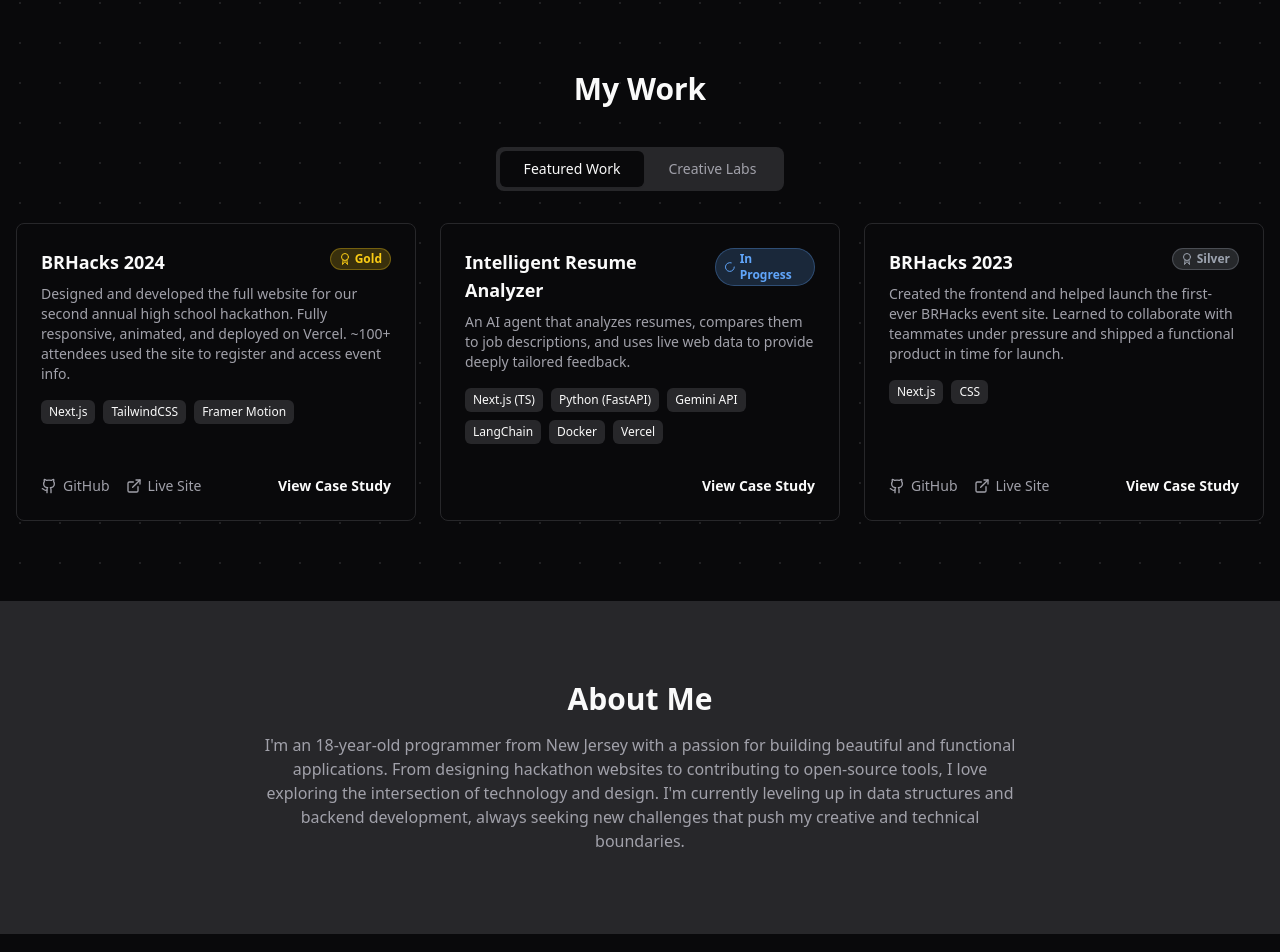
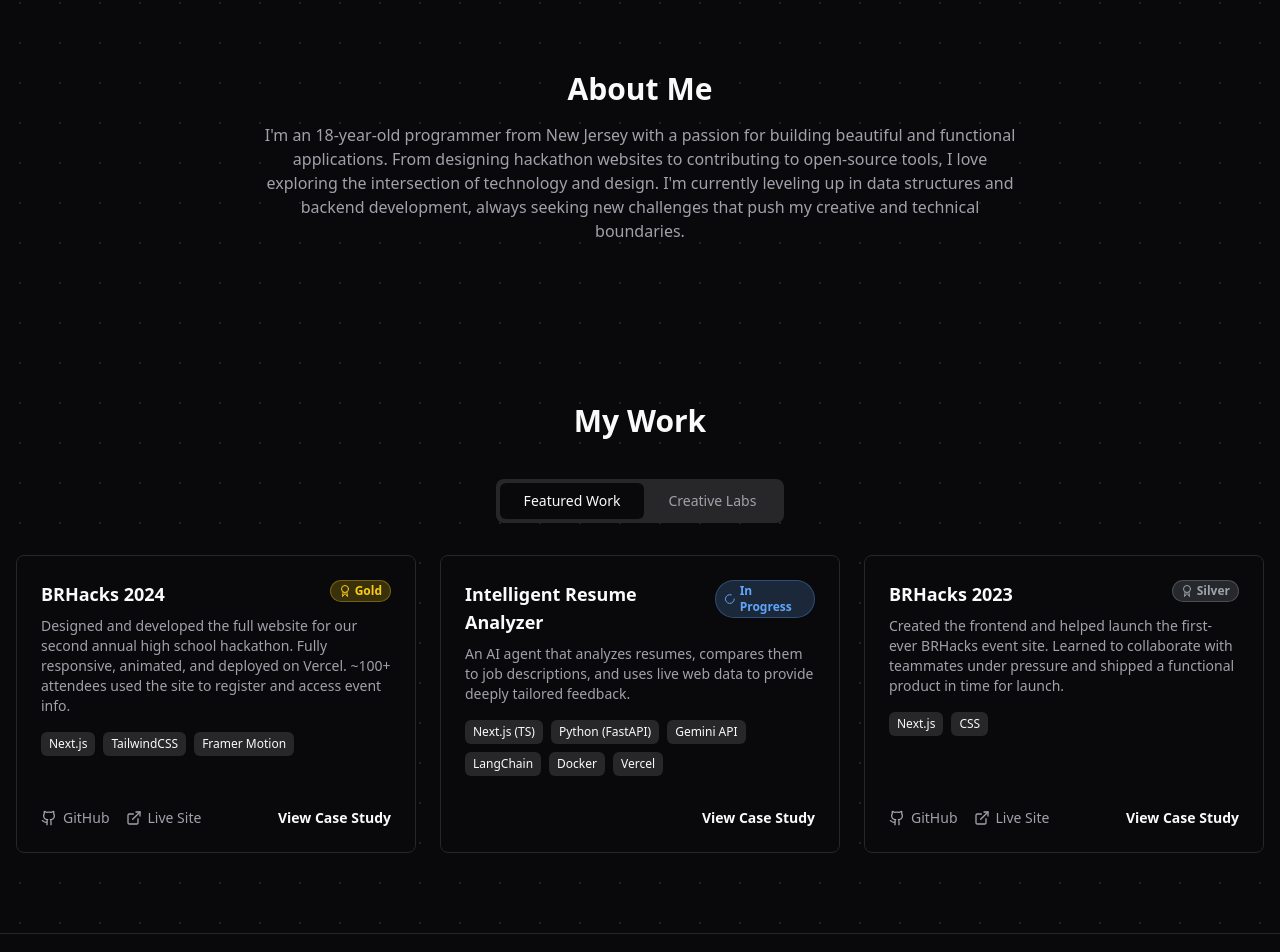
Before and after one commit to shuknuk/shukdev, a React (Vite) app: page / in a window 1280 px wide. Shown: the part 417-1369 px from the top of the page. Built offline with nearby package versions, Linux system fonts and the light colour scheme.

Commit message:
Move About section above Projects in layout

```diff
--- a/App.tsx
+++ b/App.tsx
@@ -47,7 +47,7 @@ const App: React.FC = () => {
   );
 
   const About: React.FC = () => (
-    <section id="about" className="py-20 bg-secondary text-center">
+    <section id="about" className="py-20 text-center">
         <h2 className="text-3xl font-bold mb-4">About Me</h2>
         <p className="max-w-3xl mx-auto text-muted-foreground">
             I'm an 18-year-old programmer from New Jersey with a passion for building beautiful and functional applications. From designing hackathon websites to contributing to open-source tools, I love exploring the intersection of technology and design. I'm currently leveling up in data structures and backend development, always seeking new challenges that push my creative and technical boundaries.
@@ -88,9 +88,9 @@ const App: React.FC = () => {
         <CommandMenu open={isCommandMenuOpen} setOpen={setCommandMenuOpen} />
         <main className="container mx-auto px-4">
           <Hero />
+          <About />
           <Projects />
         </main>
-        <About />
         <Footer />
       </div>
     </ThemeProvider>
```
